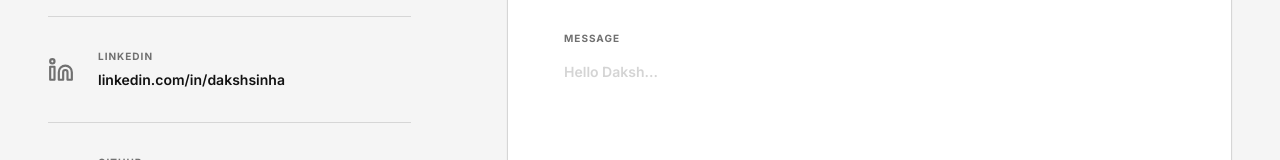
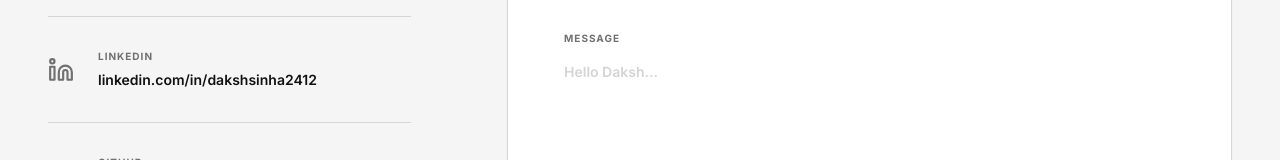
Before and after one commit to dakshsinha2412/Daksh-Sinha-Portfolio, a React (Vite) app: page / in a window 1280 px wide. Shown: the part 6826-6986 px from the top of the page. Built offline with nearby package versions, Linux system fonts and the light colour scheme; the HTML template or start-up script is replaced by a standard one.

Commit message:
Update LinkedIn link to point to new profile

```diff
--- a/src/components/ContactSection.tsx
+++ b/src/components/ContactSection.tsx
@@ -54,7 +54,7 @@ const ContactSection = () => {
             <div className="space-y-0 border-t border-border">
               {[
                 { icon: Mail, label: "Email", value: "dakshsinha2412@gmail.com", href: "mailto:dakshsinha2412@gmail.com" },
-                { icon: Linkedin, label: "LinkedIn", value: "linkedin.com/in/dakshsinha", href: "https://linkedin.com/in/dakshsinha" },
+                { icon: Linkedin, label: "LinkedIn", value: "linkedin.com/in/dakshsinha2412", href: "https://www.linkedin.com/in/dakshsinha2412/" },
                 { icon: Github, label: "GitHub", value: "github.com/dakshsinha2412", href: "https://github.com/dakshsinha2412" },
               ].map((link) => (
                 <a key={link.label} href={link.href} target={link.href.startsWith("http") ? "_blank" : undefined} rel="noopener noreferrer"
--- a/src/components/Footer.tsx
+++ b/src/components/Footer.tsx
@@ -20,7 +20,7 @@ const Footer = () => (
         <FadeIn delay={300} direction="up" className="flex items-center gap-4">
           {[
             { icon: Github, href: "https://github.com/dakshsinha2412", label: "GitHub" },
-            { icon: Linkedin, href: "https://linkedin.com/in/dakshsinha", label: "LinkedIn" },
+            { icon: Linkedin, href: "https://www.linkedin.com/in/dakshsinha2412/", label: "LinkedIn" },
             { icon: Mail, href: "mailto:dakshsinha2412@gmail.com", label: "Email" },
           ].map(({ icon: Icon, href, label }) => (
             <a key={label} href={href} target={href.startsWith("http") ? "_blank" : undefined}
```
